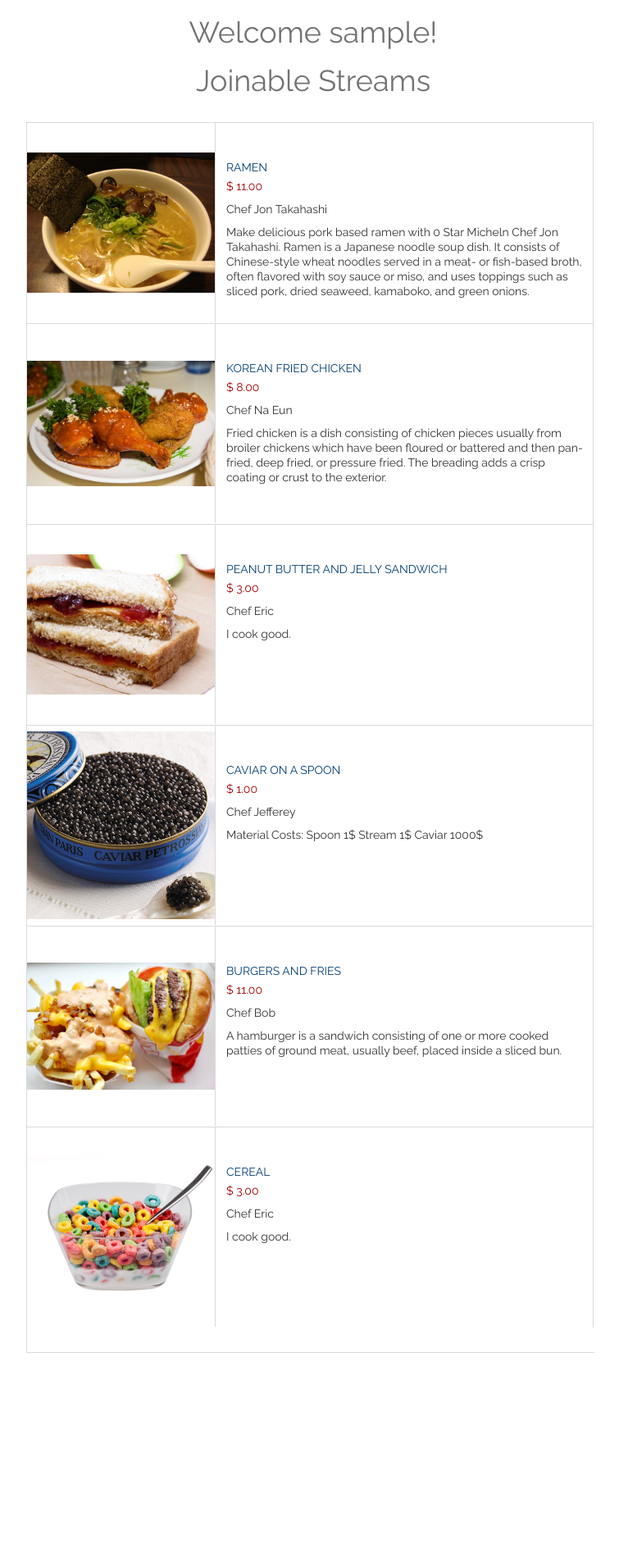
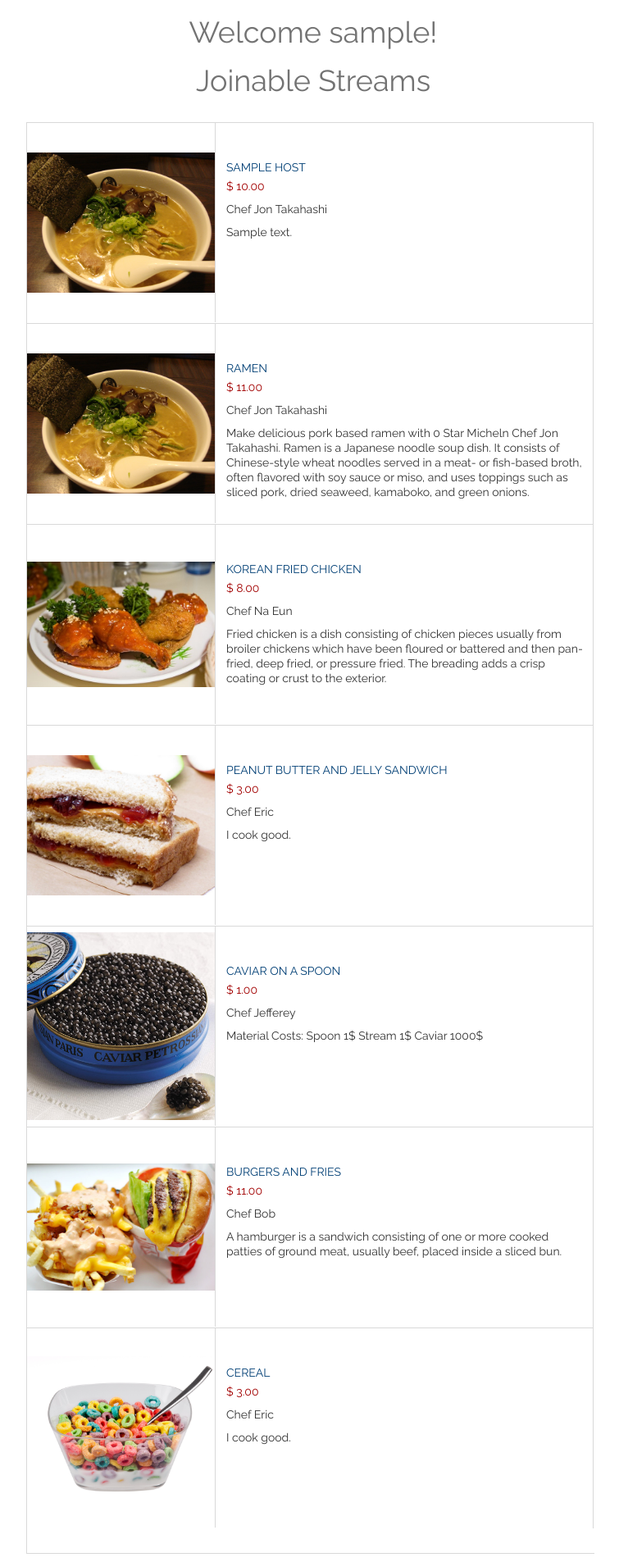
Before and after one commit to ericho99/face2face, a Flask app: page /dashboard in a window 1280 px wide. Shown: the part 81-1986 px from the top of the page at 82% size, without its empty margins (258-1013 px from the left). Before the commit the page ends 1731 px from the top, so only its background shows below. Run offline with Flask 2, Linux system fonts and the light colour scheme; a user stored in the database is signed in; tables that the repository leaves empty hold one stand-in row (values such as "Sample post"); some libraries are stand-ins or nearby versions.

Commit message:
added dynamic stream links to dashboard--still need pics and chef queries

```diff
--- a/app/templates/dashboard.html
+++ b/app/templates/dashboard.html
@@ -11,11 +11,28 @@
 
 <center><h1> Joinable Streams </h1></center>
 
+
 <div class="wrapper">
-
     <div class="products category">
         <ul class="list">
-            <li>
+{% if streams != None %}
+    {% for stream in streams %}
+ <li>
+                <div class="wrapimg">
+                    <img src="../static/img/food1.jpg">
+                    <div class="addPro"> <a href="/live/{{ stream.stream_number }}">+ Join Stream</a>
+                    </div>
+                </div>
+                <div class="titlePro">  <a href="javascript:;">{{ stream.stream_name }}</a>
+ <span>$ {{ "%0.2f" % stream.stream_price }}</span>
+
+                    <p class="descTitle">Chef Jon Takahashi </p>
+                    <p>{{stream.description}}</p>
+                </div>
+            </li>
+    {% endfor %}
+{% endif %}
+ <li>
                 <div class="wrapimg">
                     <img src="../static/img/food1.jpg">
                     <div class="addPro"> <a href="javascript:;">+ Join Stream</a>
--- a/app/views.py
+++ b/app/views.py
@@ -59,11 +59,13 @@ def logout():
 # DASHBOARD
 # -login dependent
 @app.route('/dashboard')
+
 def dashboard():
     if current_user.is_authenticated() is False:
         return redirect(url_for('login'))
     else:
-        return render_template('dashboard.html')
+        streams = db.session.query(StreamHosts).all()
+        return render_template('dashboard.html', streams = streams)
 
 
 # JOIN STREAM
```
